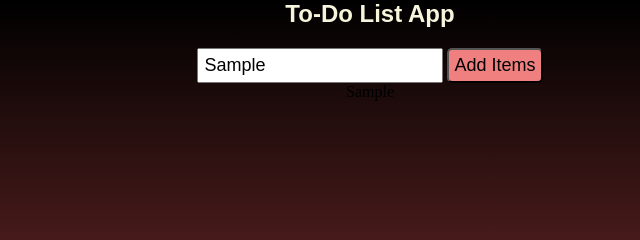
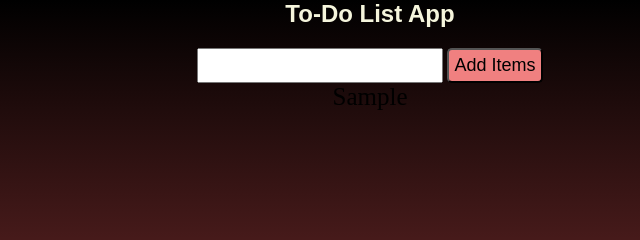
Before and after one commit to qwer946/Todolist, a plain HTML site: page index.html in a window 1280 px wide. Both pictures are taken after typing "Sample" into the empty fields and a click on the button "Add Items". Shown: the top 240 px of the page, 270-910 px from the left. Drawn offline with Linux system fonts and the light colour scheme.

Commit message:
append child and spaced the text with ""

```diff
--- a/script.js
+++ b/script.js
@@ -4,6 +4,8 @@ let todolists = document.querySelector(".todolists");
 
 btns.addEventListener("click", function () {
   let lists = document.createElement("para");
+  lists.classList.add("parastyle");
   lists.innerText = input.value;
-  todolists.append(lists);
+  todolists.appendChild(lists);
+  input.value = " ";
 });
--- a/style.css
+++ b/style.css
@@ -31,3 +31,7 @@ button {
   padding: 5px;
   border-radius: 5px;
 }
+
+.parastyle {
+  font-size: 25px;
+}
```
